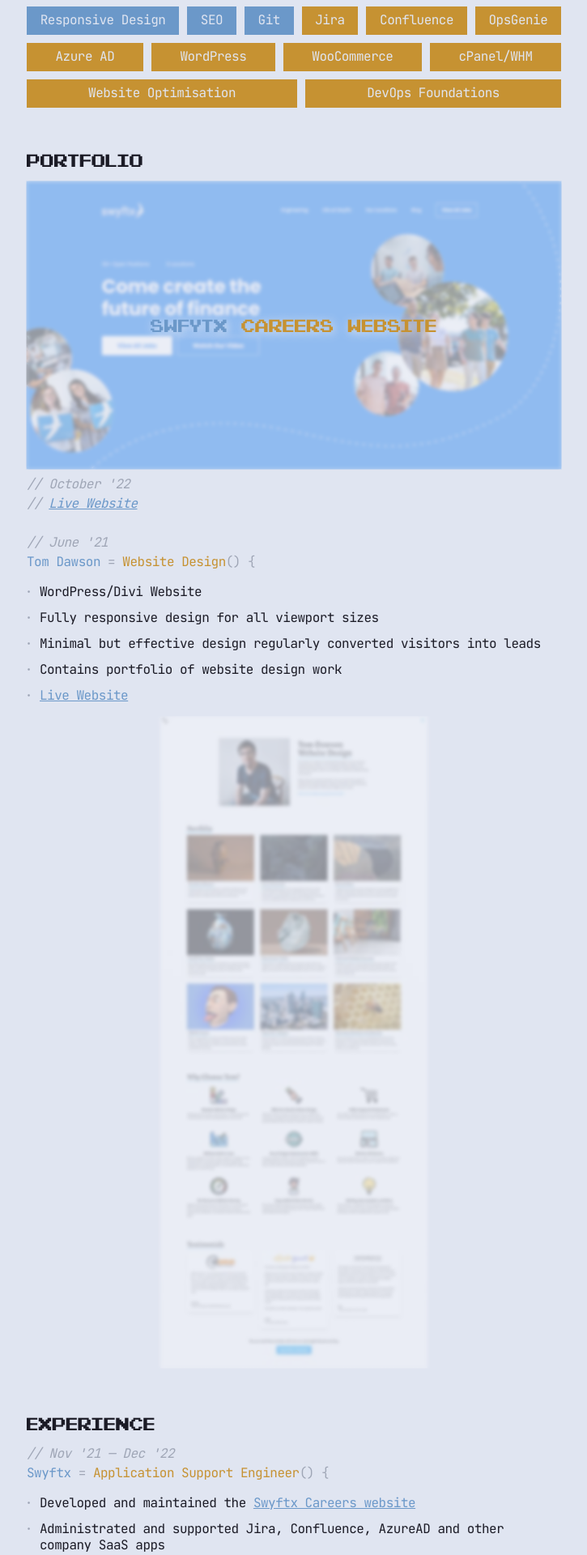
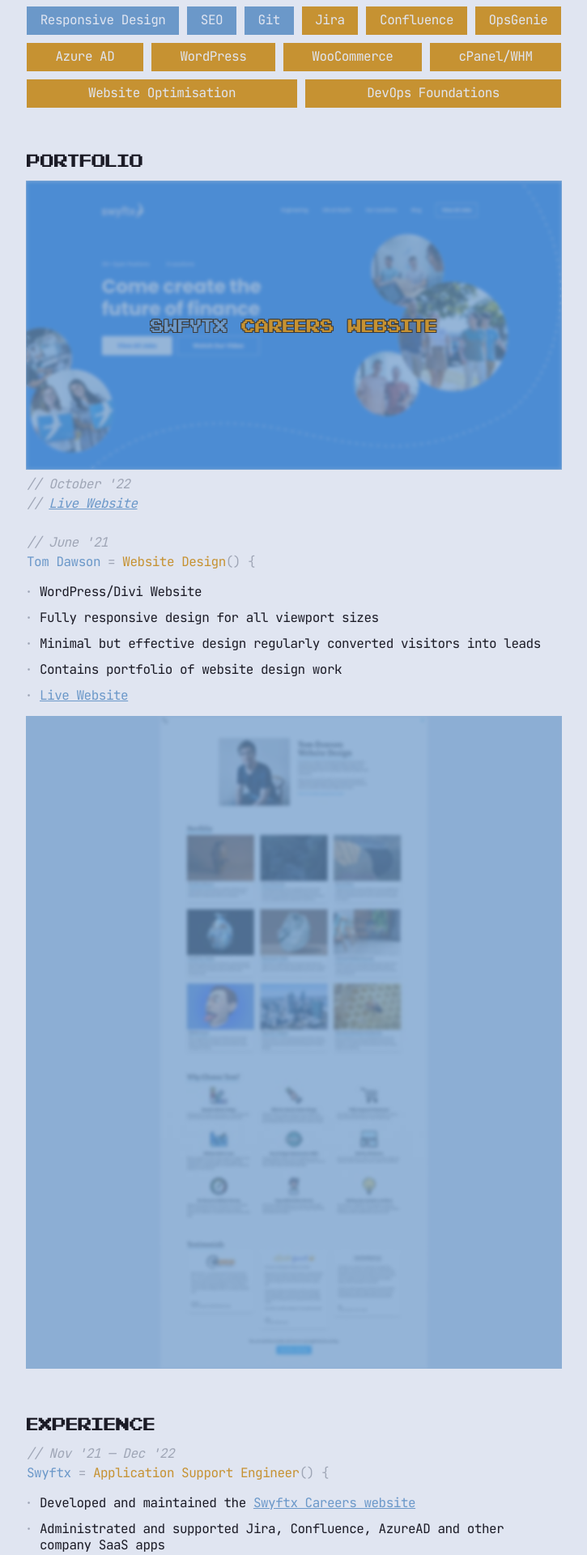
Before and after one commit to TomDawson/cv, a PHP site: page / in a window 1280 px wide. Shown: the part 626-2546 px from the top of the page at 81% size, without its empty margins (277-1002 px from the left). Run offline with PHP 8.4, Linux system fonts and the light colour scheme.

Commit message:
Portfolio prior to scrollable experiment

```diff
--- a/styles/style.css
+++ b/styles/style.css
@@ -29,7 +29,7 @@
 html[data-theme='light'] {
   --background: #e0e5f1;
   --nav-background: #e0e5f1a4;
-  --portfolio-overlay: #6b98c97c;
+  --portfolio-overlay: #6b98c9b6;
   --body: #1B1B26;
   --faded: #9fa6b6;
   --primary: #6b98c9;
@@ -39,7 +39,7 @@
 html[data-theme='dark'] {
   --background: #1B1B26;
   --nav-background: #1b1b26ad;
-  --portfolio-overlay: #1b1b268a;
+  --portfolio-overlay: #1B1B26b6;
   --body: #e0e5f1;
   --faded: #4f4f6b;
   --primary: #AA9FFF;
@@ -482,6 +482,9 @@
 .container,
 .programming-skill,
 .it-skill,
+.portfolio-image-wrapper,
+.portfolio-image-wrapper:before,
+.portfolio-overlay,
 .button,
 #tom-dawson,
 #front-end-developer,
@@ -493,13 +496,6 @@
   -ms-transition: all 0.3s;
   -o-transition: all 0.3s;
   transition: all 0.3s;
-}
-
-.portfolio-image-wrapper,
-.portfolio-image-wrapper:before,
-.portfolio-overlay {
-  transition: all 0.4s;
-  transition-delay: 0.08s;
 }
 
 body {
@@ -584,7 +580,7 @@
   width: 100%;
   height: 100%;
   backdrop-filter: blur(2px);
-  background-color: var(--nav-background);
+  background-color: var(--portfolio-overlay);
 }
 
 .portfolio-image-wrapper:hover .portfolio-overlay {
@@ -601,16 +597,13 @@
   font-family: 'Pixel NES';
   font-size: 1.4em;
   color: var(--body);
-  text-shadow: 0.1em 0.1em 0.5em var(--background);
+  text-shadow: 1px 1px 0px #3b3b3b, -1px -1px 0px #3b3b3b, 1px -1px 0px #3b3b3b, -1px 1px 0px #3b3b3b;
   margin: 0;
   position: absolute;
   display: flex;
   flex-direction: row;
   gap: 0.75em;
 }
-
-/* Lightbox */
-
 
 
 /* Mobile breakpoint */
```
